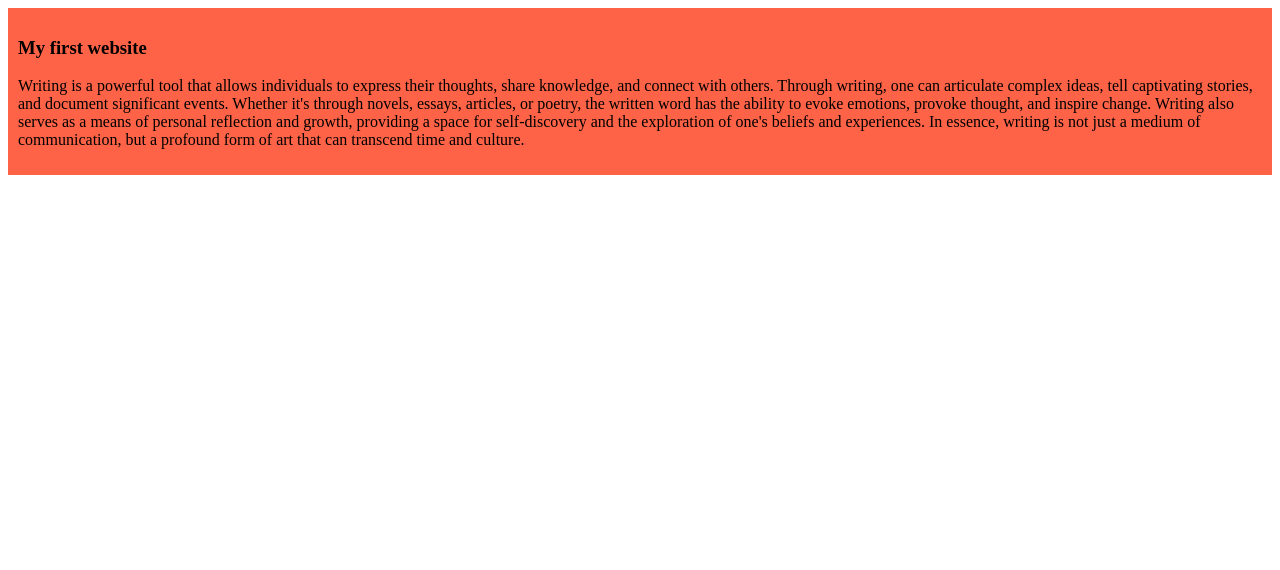
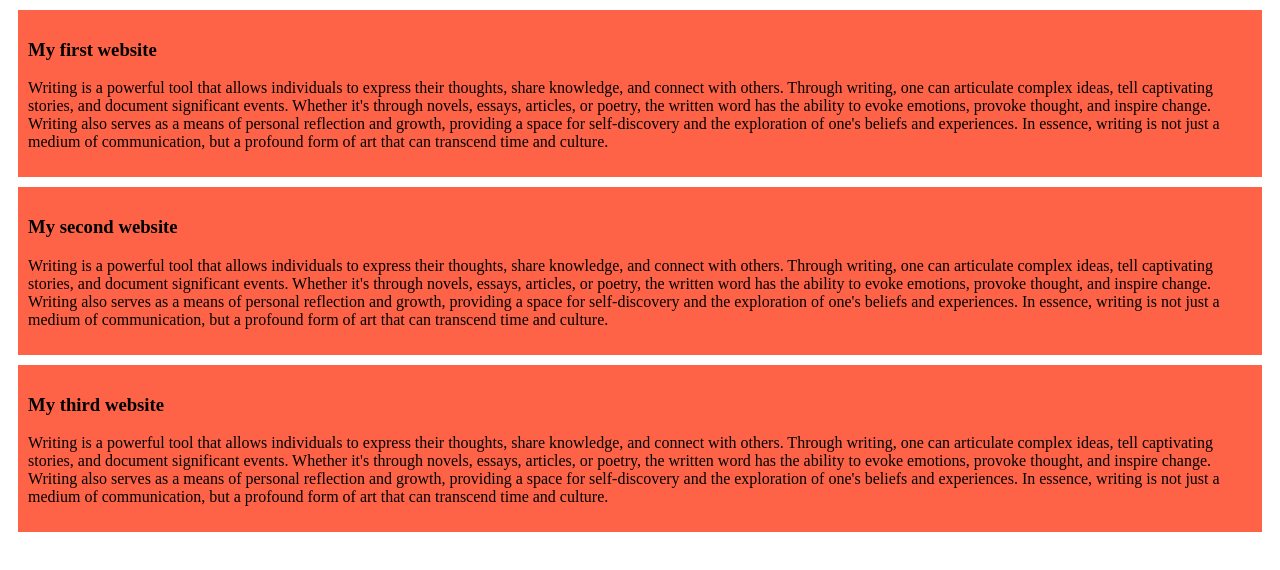
Before and after one commit to mumuuh6/My-simple-web, a plain HTML site: page index.html in a window 1280 px wide. Drawn offline with Linux system fonts and the light colour scheme.

Commit message:
Added some

```diff
--- a/index.html
+++ b/index.html
@@ -12,6 +12,16 @@
         <p>Writing is a powerful tool that allows individuals to express their thoughts, share knowledge, and connect with others. Through writing, one can articulate complex ideas, tell captivating stories, and document significant events. Whether it's through novels, essays, articles, or poetry, the written word has the ability to evoke emotions, provoke thought, and inspire change. Writing also serves as a means of personal reflection and growth, providing a space for self-discovery and the exploration of one's beliefs and experiences. In essence, writing is not just a medium of communication, but a profound form of art that can transcend time and culture.
         </p>
     </div>
+    <div>
+        <h3>My second website</h3>
+        <p>Writing is a powerful tool that allows individuals to express their thoughts, share knowledge, and connect with others. Through writing, one can articulate complex ideas, tell captivating stories, and document significant events. Whether it's through novels, essays, articles, or poetry, the written word has the ability to evoke emotions, provoke thought, and inspire change. Writing also serves as a means of personal reflection and growth, providing a space for self-discovery and the exploration of one's beliefs and experiences. In essence, writing is not just a medium of communication, but a profound form of art that can transcend time and culture.
+        </p>
+    </div>
+    <div>
+        <h3>My third website</h3>
+        <p>Writing is a powerful tool that allows individuals to express their thoughts, share knowledge, and connect with others. Through writing, one can articulate complex ideas, tell captivating stories, and document significant events. Whether it's through novels, essays, articles, or poetry, the written word has the ability to evoke emotions, provoke thought, and inspire change. Writing also serves as a means of personal reflection and growth, providing a space for self-discovery and the exploration of one's beliefs and experiences. In essence, writing is not just a medium of communication, but a profound form of art that can transcend time and culture.
+        </p>
+    </div>
 
 </body>
 </html>
--- a/styles/blog.css
+++ b/styles/blog.css
@@ -1,4 +1,5 @@
 div{
     background-color: tomato;
     padding: 10px;
+    margin: 10px;
 }
```
